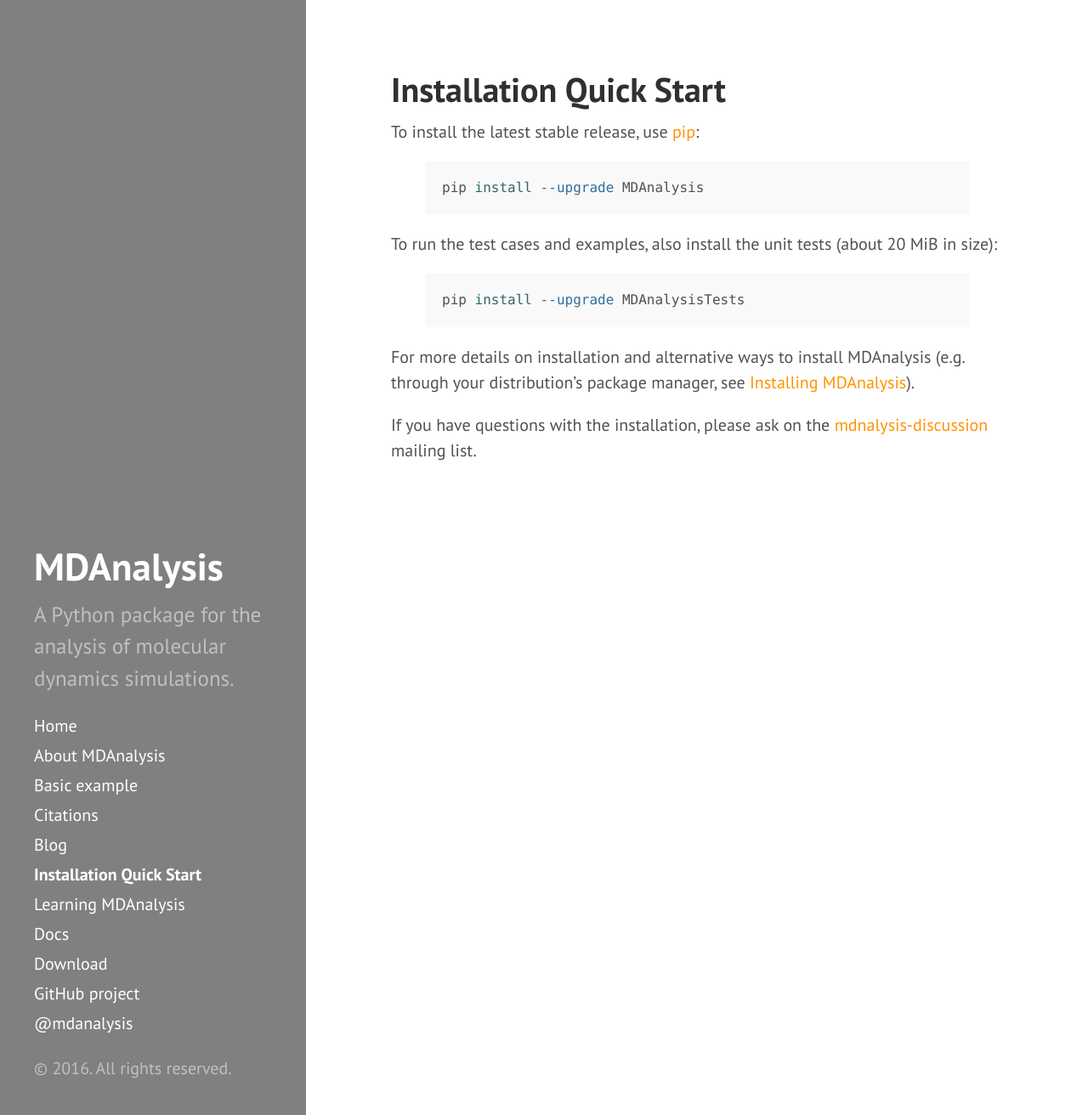
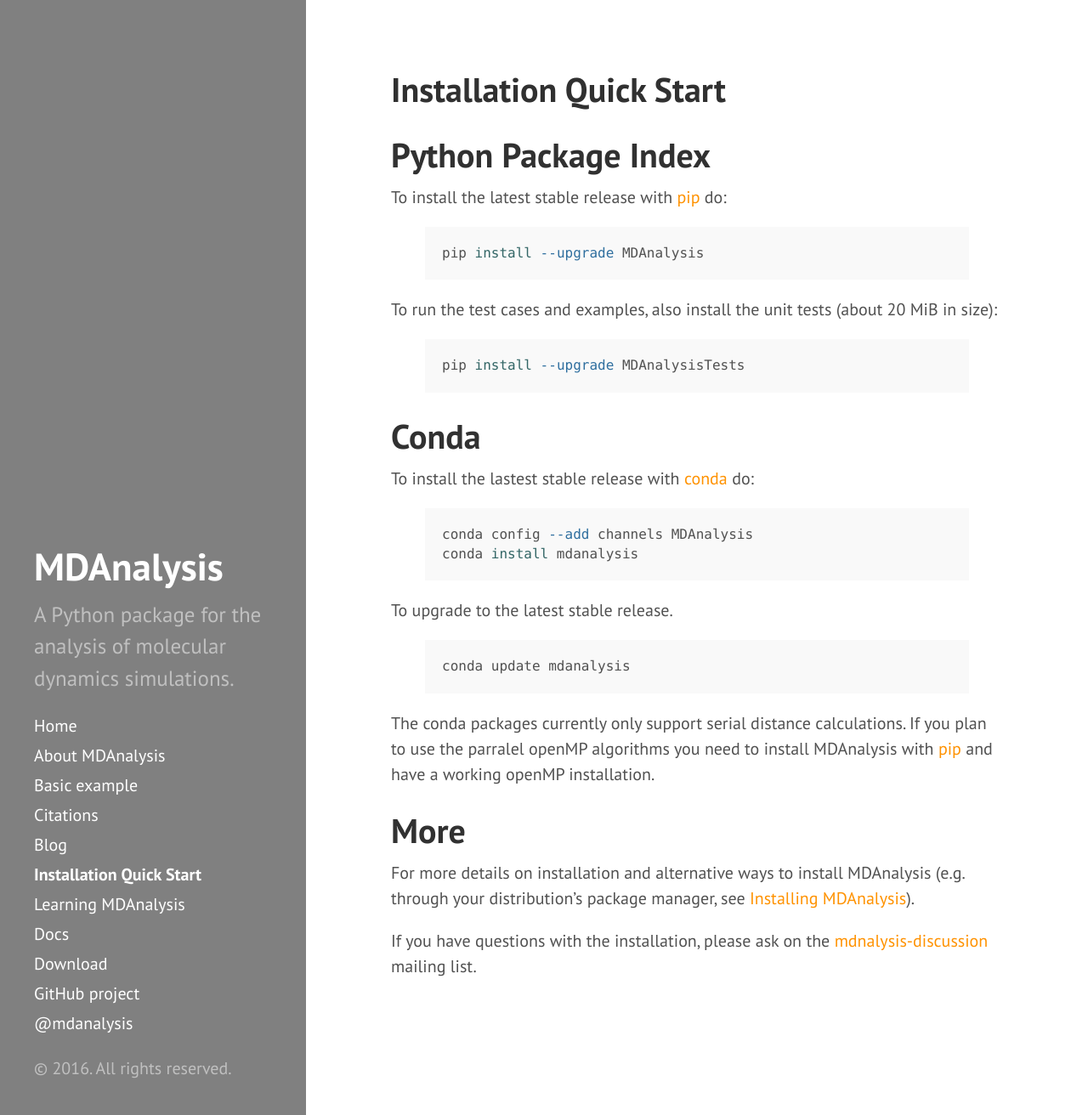
Before and after one commit to MDAnalysis/MDAnalysis.github.io, a Jekyll site: the page built from pages/installation_quick_start.md, in a window 1280 px wide and 1312 px high. Shown: the whole window at 85% size. Built offline with Jekyll 4.4.1, drawn with Linux system fonts in a browser that asks for light colours.

Commit message:
Add quickinstall conda instructions

```diff
--- a/pages/installation_quick_start.md
+++ b/pages/installation_quick_start.md
@@ -3,8 +3,10 @@ layout: page
 title: Installation Quick Start
 ---
 
-To install the latest stable release, use
-[pip](http://www.pip-installer.org/en/latest/index.html):
+# Python Package Index
+
+To install the latest stable release with
+[pip][pip] do:
 
 {% highlight bash %}
 pip install --upgrade MDAnalysis
@@ -17,6 +19,27 @@ in size):
 pip install --upgrade MDAnalysisTests
 {% endhighlight %}
 
+# Conda
+
+To install the lastest stable release with [conda][conda] do:
+
+{% highlight bash %}
+conda config --add channels MDAnalysis
+conda install mdanalysis
+{% endhighlight %}
+
+To upgrade to the latest stable release.
+
+{% highlight bash %}
+conda update mdanalysis
+{% endhighlight %}
+
+The conda packages currently only support serial distance calculations. If you
+plan to use the parralel openMP algorithms you need to install MDAnalysis with
+[pip][pip] and have a working openMP installation.
+
+# More
+
 For more details on installation and alternative ways to install MDAnalysis
 (e.g. through your distribution's package manager, see [Installing
 MDAnalysis]({{site.github.wiki}}/Install)).
@@ -24,3 +47,6 @@ MDAnalysis]({{site.github.wiki}}/Install)).
 If you have questions with the installation, please ask on the
 [{{site.mailinglists.discussion.name}}]({{site.mailinglists.discussion.url}})
 mailing list.
+
+[pip]: http://www.pip-installer.org/en/latest/index.html
+[conda]: https://github.com/conda/conda
```
